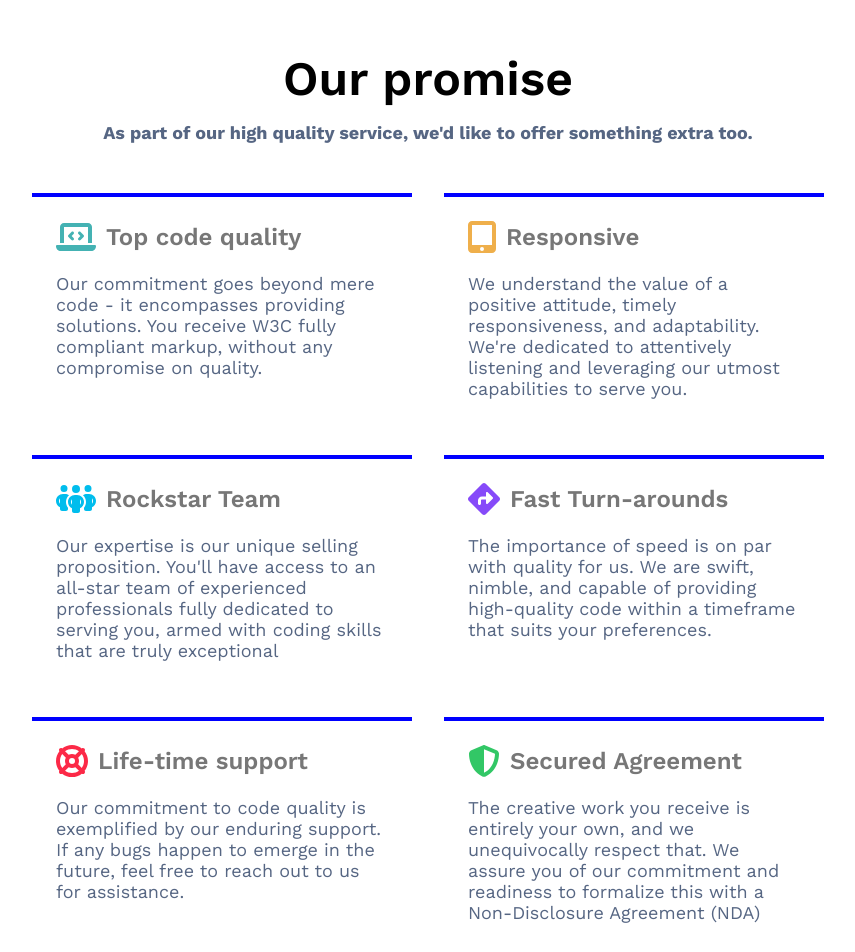
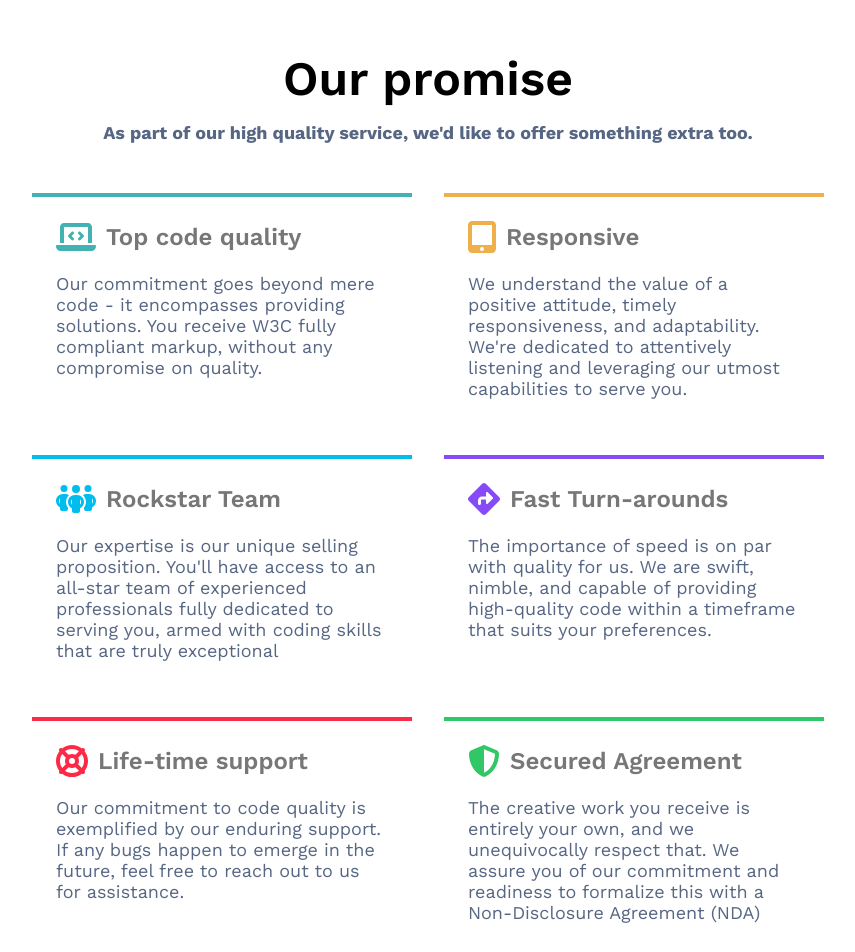
Before and after one commit to sairam2381/st-Josephs-react, a React (Create React App) app: page / in a window 1280 px wide. Shown: the top 952 px of the page, without its empty margins (212-1067 px from the left). Built offline with nearby package versions, Linux system fonts and the light colour scheme.

Commit message:
code push

```diff
--- a/src/home-page/our-promise/our-promise-component.jsx
+++ b/src/home-page/our-promise/our-promise-component.jsx
@@ -22,7 +22,7 @@ const OurpromisesComponent = () => {
         </h2>
       </div>
       <div className="element">
-        <div className="element__item">
+        <div className="element__item child1">
           <div className="item">
             <FontAwesomeIcon icon={faLaptopCode} size="2xl" color="#44b2b3" />
             <div className="item__title">Top code quality</div>
@@ -34,7 +34,7 @@ const OurpromisesComponent = () => {
           </div>
         </div>
 
-        <div className="element__item">
+        <div className="element__item child2">
           <div className="item">
             <FontAwesomeIcon
               icon={faTabletScreenButton}
@@ -49,7 +49,7 @@ const OurpromisesComponent = () => {
             listening and leveraging our utmost capabilities to serve you.
           </div>
         </div>
-        <div className="element__item">
+        <div className="element__item child3">
           <div className="item">
             <FontAwesomeIcon icon={faPeopleGroup} size="2xl" color="#00bded" />
             <div className="item__title">Rockstar Team</div>
@@ -60,7 +60,7 @@ const OurpromisesComponent = () => {
             serving you, armed with coding skills that are truly exceptional
           </div>
         </div>
-        <div className="element__item">
+        <div className="element__item child4">
           <div className="item">
             <FontAwesomeIcon
               icon={faDiamondTurnRight}
@@ -75,7 +75,7 @@ const OurpromisesComponent = () => {
             timeframe that suits your preferences.
           </div>
         </div>
-        <div className="element__item">
+        <div className="element__item child5">
           <div className="item">
             <FontAwesomeIcon icon={faLifeRing} size="2xl" color="#fc2947" />
             <div className="item__title">Life-time support</div>
@@ -86,7 +86,7 @@ const OurpromisesComponent = () => {
             reach out to us for assistance.
           </div>
         </div>
-        <div className="element__item">
+        <div className="element__item child6">
           <div className="item">
             <FontAwesomeIcon icon={faShieldHalved} size="2xl" color="#32c766" />
             <div className="item__title">Secured Agreement</div>
--- a/src/home-page/our-promise/our-promise-style.js
+++ b/src/home-page/our-promise/our-promise-style.js
@@ -28,7 +28,6 @@ export const OurpromiseStyle = styled.div`
     display: flex;
     gap: 20px;
     flex-direction: column;
-    border-top: 4px solid blue;
     background-color: #fff;
     padding: 1.5rem;
     max-width: 380px;
@@ -48,4 +47,22 @@ export const OurpromiseStyle = styled.div`
     font-size: 18px;
     color: #566683;
   }
+  .child1 {
+    border-top: 4px solid #44b2b3;
+  }
+  .child2 {
+    border-top: 4px solid #efaf4b;
+  }
+  .child3 {
+    border-top: 4px solid #00bdeb;
+  }
+  .child4 {
+    border-top: 4px solid #864af9;
+  }
+  .child5 {
+    border-top: 4px solid #fc2947;
+  }
+  .child6 {
+    border-top: 4px solid #32c766;
+  }
 `;
```
